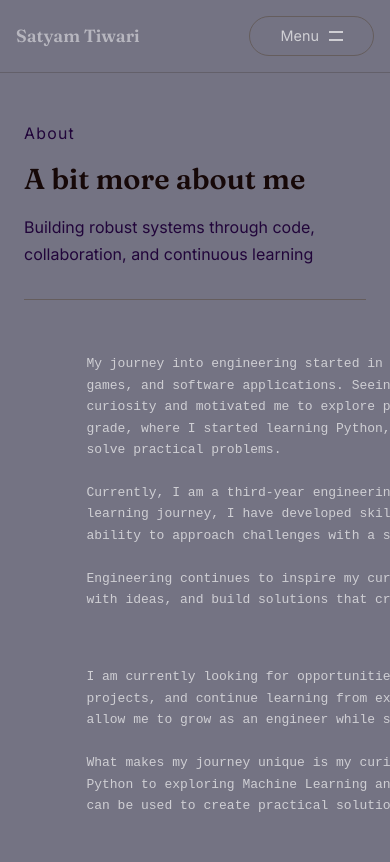
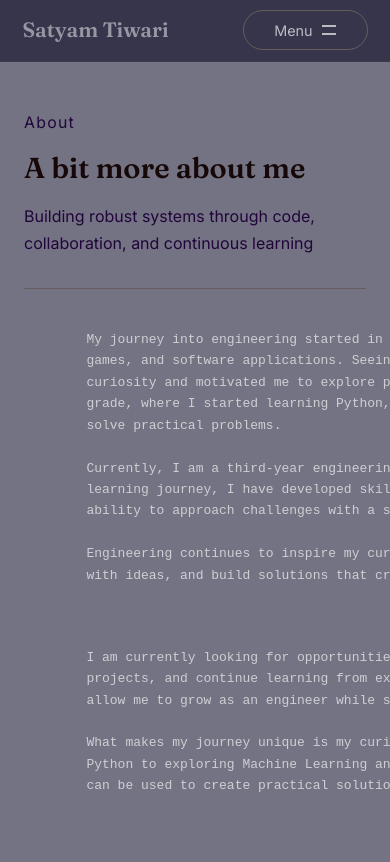
Before and after one commit to STYM-TIWARI08/MY-PORTFOLIO, a plain HTML site: page about.html in a window 390 px wide. Shown: the top 862 px of the page. Drawn offline with Linux system fonts and the light colour scheme.

Commit message:
Update style.css

```diff
--- a/style.css
+++ b/style.css
@@ -56,15 +56,12 @@
 }
 
 /* ============ HEADER / NAV ============ */
-/* BROKEN — position doesn't accept a color variable */
 .site-header {
-  position: var(--bg);   /* ❌ invalid, header loses its sticky behavior */
-  border-bottom: 1 px solid color white;  /* ❌ "1 px" has a space, "color white" isn't valid */
-}
+  position: var(--bg);
+  top: 0;
+  z-index: 100;
+  background: var(--bg);
 
-.nav-bar {
-  max-width: 980 px;   /* ❌ space between 980 and px breaks it */
-  position: var(--bg); /* ❌ same issue as above */
 }
 
 .nav-bar {
@@ -251,7 +248,10 @@
 }
 
 /* ============ ABOUT PAGE ============ */
-.about-body p { margin: 0 0 1.1rem; color: var(--text); max-width: 68ch; }
+.about-body pre { margin:0 0 1.1rem;
+  color: var(--text);
+   max-width: 68ch;
+   dtdctext-align: justify;}
 
 .timeline { border-left: 2px solid var(--border); padding-left: 1.5rem; }
 .timeline-item { margin-bottom: 1.5rem; position: relative; }
@@ -389,11 +389,3 @@
     color: #082857;
     text-decoration: none;
 }
-@media (max-width: 480px) {
-  .nav-bar {
-    padding: 1rem;
-  }
-  .brand {
-    font-size: 1.1rem;
-  }
-}
```
